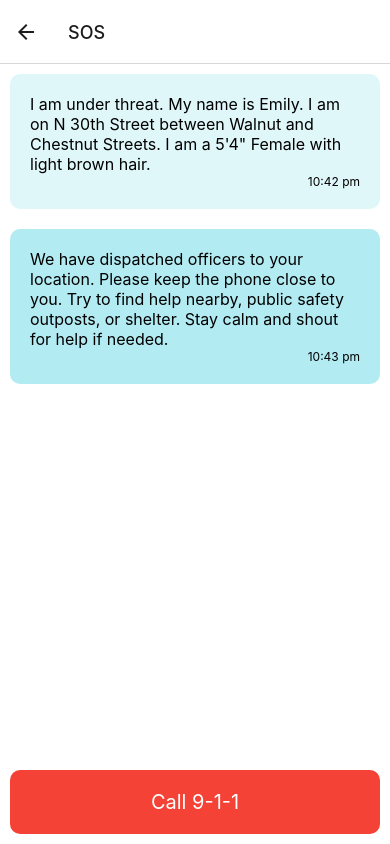
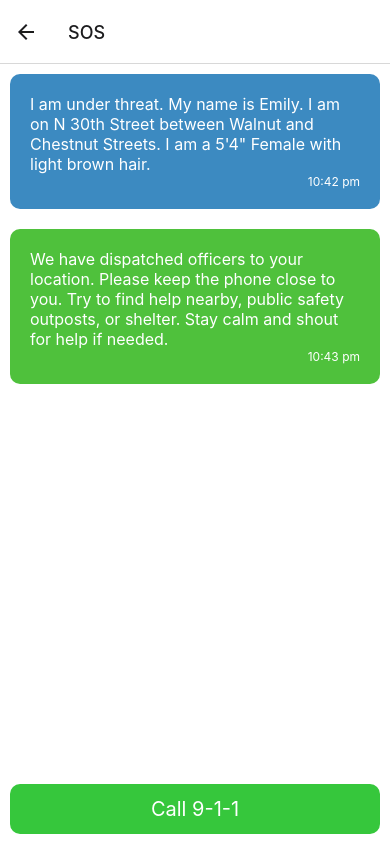
Before and after one commit to sarthak7awasthi/DronePublicSafety, a React Native app: screen /SOS in a window 390 px wide. Built offline with nearby package versions, Linux system fonts and the light colour scheme.

Commit message:
UI changes done

```diff
--- a/screens/DroneControl.js
+++ b/screens/DroneControl.js
@@ -34,13 +34,13 @@ export default function DroneControl({ navigation }) {
         <View style={styles.droneTransitBTNContainer}>
 
             <TouchableOpacity style={styles.call911Btn} onPress={call911}>
-            <Text>Call 911</Text>
+                <Text style={styles.call911BtnText}>Call 911</Text>
             </TouchableOpacity>
 
             <Text style={{textAlign: 'center', top: 0}}>OR</Text>
 
             <TouchableOpacity style={styles.CancleDroneBtn} onPress={() => navigation.navigate('Home')} >
-                <Text>Cancel Drone</Text>
+                <Text style={styles.CancleDroneBtnText} >Cancel Drone</Text>
             </TouchableOpacity>
         </View>
       <StatusBar style="auto" />
@@ -115,27 +115,39 @@ droneControlContainer: {
 },
 droneTransitBTNContainer:{
     position: "absolute",
-    // backgroundColor: "green",
+        // backgroundColor: "green",
     width: "100%",
-    bottom: 10,
+    bottom: 40,
 },
 call911Btn:{
+    backgroundColor: "#36C73C",
     color: "#FFFFFF",
-    backgroundColor: "#3BE482",
-    fontWeight: "bold",
     height: 50,
     justifyContent: 'center',
     alignItems: 'center',
+    borderRadius: 10,
+    marginHorizontal: 10,
     bottom: 10,
+},
+call911BtnText:{
+    color: "#FFFFFF",
+    fontSize: 16,
+    fontWeight: "bold",
 },
 CancleDroneBtn:{
     top: 10,
-    bottom: 10,
+    bottom: 20,
+    backgroundColor: "#D93232",
     color: "#FFFFFF",
-    backgroundColor: "#A569BD",
-    fontWeight: "bold",
     height: 50,
     justifyContent: 'center',
     alignItems: 'center',
+    borderRadius: 10,
+    marginHorizontal: 10,
+},
+CancleDroneBtnText:{
+    color: "#FFFFFF",
+    fontSize: 16,
+    fontWeight: "bold",
 },
 });
--- a/screens/DroneTransitScreen.js
+++ b/screens/DroneTransitScreen.js
@@ -16,7 +16,7 @@ export default function DroneTransitScreen() {
 
     useEffect(() => {
         const timer1 = setTimeout(() => {
-            setDroneWaitInfo("Drone 03 is on its way!");
+            setDroneWaitInfo("Drone 02 is on its way!");
             setBackgroundColor('#58D68D');
             setDroneLocated(true);
         }, 4000);
@@ -45,6 +45,19 @@ export default function DroneTransitScreen() {
     return (
         <View style={styles.container}>
 
+            <View style={styles.SOSButtonContainer}>
+                <TouchableOpacity style={styles.SOSButton} onPress={() => navigation.navigate('SOS')} >
+                    <Text style={styles.SOSButtonText}>SOS</Text>
+                </TouchableOpacity>
+
+                {/* <Button
+                    style={styles.SOSButton}
+                    title="SOS"
+                    onPress={() => navigation.navigate('SOS')}
+                    /> */}
+
+            </View>
+
             <View style={styles.GoogleMaps}>
                 <TransitMapComp droneLocated={droneLocated}/>
             </View>
@@ -65,15 +78,15 @@ export default function DroneTransitScreen() {
 
             <View style={styles.droneTransitBTNContainer}>
 
-            <TouchableOpacity style={styles.call911Btn} onPress={call911}>
-                <Text>Call 911</Text>
-            </TouchableOpacity>
+                <TouchableOpacity style={styles.call911Btn} onPress={call911}>
+                <Text style={styles.call911BtnText}>Call 911</Text>
+                </TouchableOpacity>
 
-            <Text style={{textAlign: 'center', top: 0}}>OR</Text>
+                <Text style={{textAlign: 'center'}}>OR</Text>
 
-            <TouchableOpacity style={styles.CancleDroneBtn} onPress={() => navigation.navigate('Home')} >
-                <Text>Cancel Drone</Text>
-            </TouchableOpacity>
+                <TouchableOpacity style={styles.CancleDroneBtn} onPress={() => navigation.navigate('Home')} >
+                    <Text style={styles.CancleDroneBtnText}>Cancel Drone</Text>
+                </TouchableOpacity>
             </View>
         </View>
     );
@@ -84,6 +97,27 @@ const styles = StyleSheet.create({
         flex: 1,
         height: "100%",
         backgroundColor: '#fff',
+    },
+    SOSButtonContainer:{
+        position: 'absolute',
+        top: 80,
+        left: 10,
+        zIndex: 1,
+    },
+    SOSButton:{
+        backgroundColor:'#D93232',
+        width: 130,
+        height: 40,
+        justifyContent: 'center',
+        alignItems: 'center',
+        borderRadius: 10,
+        borderWidth: 5,
+        borderColor: "#E34F4F"
+    },
+    SOSButtonText:{
+        color: '#FFFFFF',
+        fontSize: 16,
+        fontWeight: 'bold',
     },
     GoogleMaps: {
         width: "100%",
@@ -120,26 +154,38 @@ const styles = StyleSheet.create({
         position: "absolute",
         // backgroundColor: "green",
         width: "100%",
-        bottom: 10,
+        bottom: 40,
     },
     call911Btn:{
+        backgroundColor: "#36C73C",
         color: "#FFFFFF",
-        backgroundColor: "#3BE482",
-        fontWeight: "bold",
         height: 50,
         justifyContent: 'center',
         alignItems: 'center',
+        borderRadius: 10,
+        marginHorizontal: 10,
         bottom: 10,
+    },
+    call911BtnText:{
+        color: "#FFFFFF",
+        fontSize: 16,
+        fontWeight: "bold",
     },
     CancleDroneBtn:{
         top: 10,
-        bottom: 10,
+        bottom: 20,
+        backgroundColor: "#D93232",
         color: "#FFFFFF",
-        backgroundColor: "#A569BD",
-        fontWeight: "bold",
         height: 50,
         justifyContent: 'center',
         alignItems: 'center',
+        borderRadius: 10,
+        marginHorizontal: 10,
+    },
+    CancleDroneBtnText:{
+        color: "#FFFFFF",
+        fontSize: 16,
+        fontWeight: "bold",
     },
     loadingBar:{
         height: 10,
--- a/screens/HomeScreen.js
+++ b/screens/HomeScreen.js
@@ -1,6 +1,6 @@
 import { useState } from 'react';
 import { StatusBar } from 'expo-status-bar';
-import { StyleSheet, Text, View, Button, Image, Alert } from 'react-native';
+import { StyleSheet, Text, View, Button, Image, Alert, TouchableOpacity } from 'react-native';
 import { useNavigation } from '@react-navigation/native';
 import {useFonts} from 'expo-font';
 import GoogleMapComp from './GoogleMapComp.js';
@@ -57,12 +57,15 @@ export default function HomeScreen() {
         </View>
 
         <View style={styles.SOSButtonContainer}>
+            <TouchableOpacity style={styles.SOSButton} onPress={() => navigation.navigate('SOS')} >
+                <Text style={styles.SOSButtonText}>SOS</Text>
+            </TouchableOpacity>
 
-            <Button
+            {/* <Button
                 style={styles.SOSButton}
                 title="SOS"
                 onPress={() => navigation.navigate('SOS')}
-                />
+                /> */}
 
         </View>
 
@@ -80,11 +83,14 @@ export default function HomeScreen() {
         </View>
 
         <View style={styles.ReqDroneButtonContainer}>
-            <Button
+        <TouchableOpacity style={styles.ReqDroneButton} onPress={() =>handleRequestDrone()} >
+            <Text style={styles.ReqDroneBtnText}>Request a Drone</Text>
+        </TouchableOpacity>
+            {/* <Button
                 style={styles.ReqDroneButton}
                 title="Request a Drone"
                 onPress={() =>handleRequestDrone()}
-                />
+                /> */}
         </View>
 
         <StatusBar style="auto" />
@@ -105,8 +111,19 @@ const styles = StyleSheet.create({
         zIndex: 1,
     },
     SOSButton:{
-        backgroundColor:'red',
-        width: 50,
+        backgroundColor:'#D93232',
+        width: 130,
+        height: 40,
+        justifyContent: 'center',
+        alignItems: 'center',
+        borderRadius: 10,
+        borderWidth: 5,
+        borderColor: "#E34F4F"
+    },
+    SOSButtonText:{
+        color: '#FFFFFF',
+        fontSize: 16,
+        fontWeight: 'bold',
     },
     GoogleMaps: {
         width: "100%",
@@ -131,10 +148,13 @@ const styles = StyleSheet.create({
         textAlign: 'left',
     },
     userNameText:{
-        color: 'blue',
+        color: '#E84F8F',
+        fontFamily: 'Poppins Medium',
+        // fontWeight: 'bold',
     },
     disclaimerContainer:{
         paddingHorizontal: 10,
+        bottom: 30,
     },
     ReqDroneButtonContainer:{
         position: 'absolute',
@@ -142,4 +162,17 @@ const styles = StyleSheet.create({
         left: 10,
         right: 10,
     },
+    ReqDroneButton:{
+        backgroundColor: "#36C73C",
+        color: "#FFFFFF",
+        height: 50,
+        justifyContent: 'center',
+        alignItems: 'center',
+        borderRadius: 10,
+    },
+    ReqDroneBtnText:{
+        color: "#FFFFFF",
+        fontSize: 16,
+        fontWeight: "bold",
+    },
 });
--- a/screens/SOSMessaging.js
+++ b/screens/SOSMessaging.js
@@ -1,4 +1,4 @@
-import { StatusBar, ScrollView, TouchableOpacity, StyleSheet, Text, View } from 'react-native';
+import { StatusBar, ScrollView, TouchableOpacity, StyleSheet, Text, View, Linking } from 'react-native';
 import React, { useState } from 'react';
 
 export default function SOSMessaging({ navigation }) {
@@ -21,21 +21,31 @@ export default function SOSMessaging({ navigation }) {
     const isUser = message.sender === 'user';
     return (
       <View key={message.id} style={[styles.messageContainer, isUser ? styles.userMessage : styles.supportMessage]}>
-        <Text style={styles.messageText}>{message.text}</Text>
-        <Text style={styles.messageTime}>{message.time}</Text>
+        <View style={styles.messageTextContainer}>
+          <Text style={styles.messageText}>{message.text}</Text>
+        </View>
+        <View style={styles.messageTimeContainer}>
+          <Text style={styles.messageTime}>{message.time}</Text>
+        </View>
       </View>
     );
   };
 
+  const call911 = () => {
+    Linking.openURL('tel:911');
+};
+
   return (
     <View style={styles.container}>
       <StatusBar style="auto" />
-      <ScrollView>
+      <ScrollView style={styles.messageTimeContainer}>
         {messages.map(renderMessage)}
       </ScrollView>
-      <TouchableOpacity style={styles.button} onPress={() => console.log("Calling 9-1-1")}>
-        <Text style={styles.buttonText}>Call 9-1-1</Text>
-      </TouchableOpacity>
+      <View style={styles.button911Container}>
+        <TouchableOpacity style={styles.button911} onPress={call911}>
+          <Text style={styles.button911Text}>Call 9-1-1</Text>
+        </TouchableOpacity>
+      </View>
     </View>
   );
 };
@@ -45,6 +55,8 @@ const styles = StyleSheet.create({
     flex: 1,
     backgroundColor: '#fff',
   },
+  messagesMainContainer: {
+  },
   messageContainer: {
     padding: 20,
     margin: 10,
@@ -52,28 +64,36 @@ const styles = StyleSheet.create({
   },
   userMessage: {
     alignSelf: 'flex-start',
-    backgroundColor: '#e0f7fa',
+    backgroundColor: '#3C8AC1',
   },
   supportMessage: {
     alignSelf: 'flex-end',
-    backgroundColor: '#b2ebf2',
+    backgroundColor: '#4FC13C',
   },
   messageText: {
+    color: '#fff',
     fontSize: 16,
   },
   messageTime: {
     fontSize: 12,
     alignSelf: 'flex-end',
+    color: '#fff',
   },
-  button: {
-    padding: 20,
-    backgroundColor: '#f44336',
+  button911Container:{
+    position: 'absolute',
+    bottom: 10,
+    left: 10,
+    right: 10,
+  },
+  button911: {
+    backgroundColor: "#36C73C",
+    color: "#FFFFFF",
+    height: 50,
     justifyContent: 'center',
     alignItems: 'center',
-    margin: 10,
     borderRadius: 10,
   },
-  buttonText: {
+  button911Text: {
     color: '#fff',
     fontSize: 20,
   },
```
